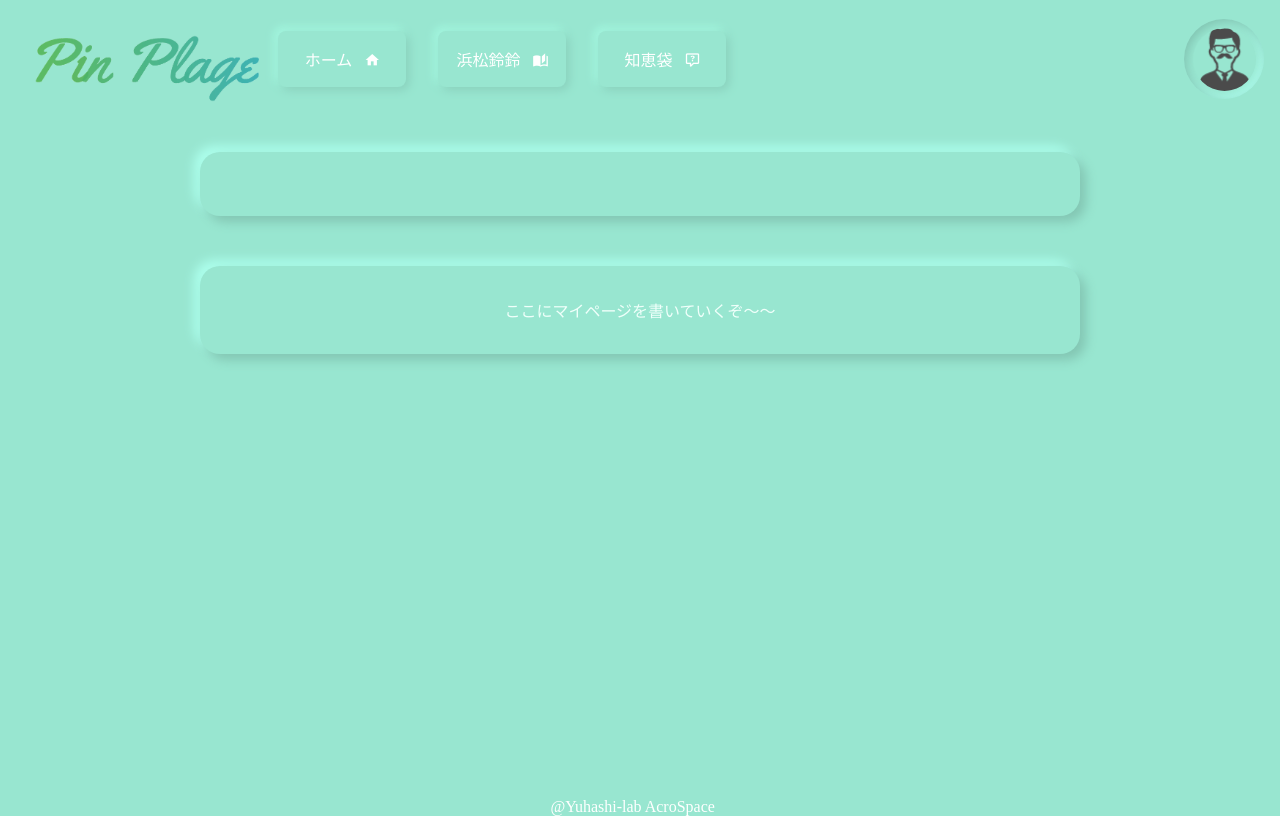
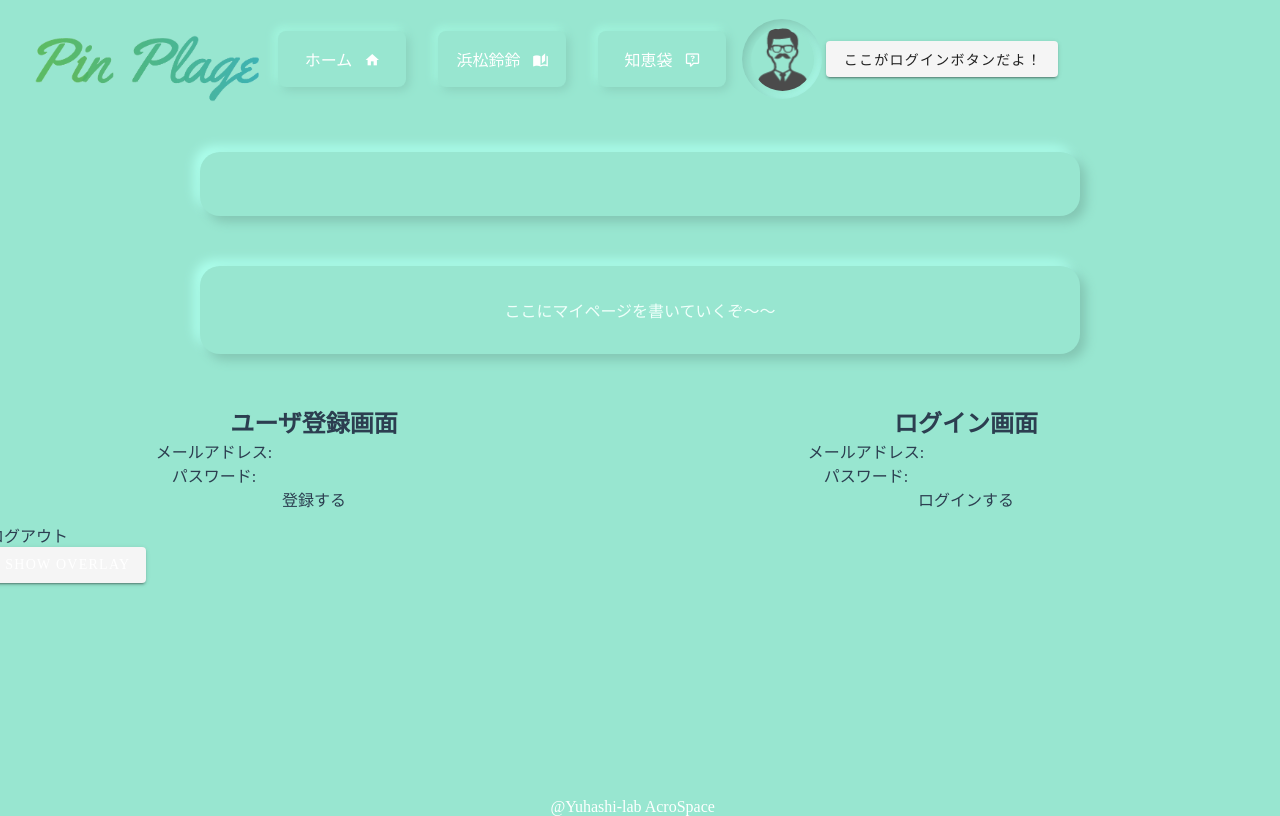
Before and after one commit to takahirokaji/pin_plage_web, a Vue app: page /mypage in a window 1280 px wide. Built offline with nearby package versions, Linux system fonts and the light colour scheme; no server answers; the database is empty.

Commit message:
ログインボタンを製作しました。細かい調整が終わってないので間に合いそうであればもう少し調整していきます

```diff
--- a/src/components/Header.vue
+++ b/src/components/Header.vue
@@ -9,12 +9,79 @@
     <div class="mypage">
       <router-link to="/mypage"><iconbtn :link='iconInfo.link' /></router-link>
     </div>
+        <v-row justify="center">
+    <v-col cols="12">
+      <v-row align="center">
+        <v-btn
+          class="mt-12"
+          color="black"
+          @click="loginAndLogout"
+        >
+          ここがログインボタンだよ！
+        </v-btn>
+
+        <v-overlay
+          :value="overlay"
+          :z-index="zIndex"
+        >
+          <v-card
+            class="mx-auto"
+            width="150%"
+            color="#00CC99"
+            outlined
+          >
+          <div class="inCard">
+            <h2>ログイン画面</h2><br>
+              <v-form>
+                <v-container>
+                  <v-row>
+                      <v-text-field
+                        v-model = "loginEmail"
+                        label="loginEmail"
+                      ></v-text-field>
+                  </v-row>
+                </v-container>
+              </v-form>
+              <v-form>
+                <v-container>
+                  <v-row>
+                      <v-text-field
+                        :append-icon="show1 ? 'mdi-eye' : 'mdi-eye-off'"
+                        v-bind:type="show1 ? 'text' : 'password'"
+                        @click:append="show1 = !show1"
+                        v-model ="loginPassword"
+                        label="Password"
+                      ></v-text-field>
+                  </v-row>
+                </v-container>
+              </v-form>
+          </div>
+          </v-card>
+          <br>
+          <v-btn
+            color="primary"
+            @click="loginUser"
+          >
+            ログイン
+          </v-btn>
+          <br><br>
+          <v-btn
+            color="primary"
+            @click="overlay = false"
+          >
+            キャンセル
+          </v-btn>
+        </v-overlay>
+      </v-row>
+    </v-col>
+  </v-row>
     </nav>
 </template>
 
 <script>
 import Button from '@/components/button.vue'
 import iconbtn from '@/components/Atom/iconbtn.vue'
+import firebase from '@/firebase/firebase.js';
 export default {
     data(){
         return{
@@ -23,8 +90,53 @@ export default {
                 {name: '浜松鈴鈴',link:'/rinrin',icon:'mdi-book-open-page-variant'},
                 {name: '知恵袋',link:'/Chiebukuro',icon:'mdi-comment-question-outline'},
             ],
-            iconInfo:{link:'/mypage'}
+            iconInfo:{link:'/mypage'},
+            loginEmail: '',
+            loginPassword: '',
+            authenticatedUser: '',
+            absolute: false,
+            opacity: 0.3,
+            overlay: false,
+            zIndex: 200,
+            loginStatus:false,
         }
+    },
+    methods:{
+      loginAndLogout(){
+        if(this.loginStatus == true){
+          this.logoutUser();
+        }else{
+          this.overlay = true;
+        }
+      },
+    logoutUser(){
+      if(confirm("ログアウトしますか？")==true){
+        firebase.auth().signOut();
+        alert("ログアウトしました");
+        this.loginStatus = false;
+      }
+    },
+    loginUser(){
+      console.log(this.loginEmail);
+      // console.log(this.loginPassword);
+      firebase
+        .auth()
+        .signInWithEmailAndPassword(this.loginEmail, this.loginPassword)
+        .then(async () => {
+          this.$store.state.email = this.loginEmail;
+          console.log(this.$store.state.email);
+          this.overlay = false;
+          alert("ログインに成功しました。");
+        })
+        .catch(function(error) {
+          // Handle Errors here.
+          var errorCode = error.code;
+          var errorMessage = error.message;
+          console.log(errorCode);
+          console.log(errorMessage);
+          console.log("aaa");
+        });
+      }
     },
     components:{
         Button,
@@ -34,7 +146,20 @@ export default {
       pushPage(str){
         this.$router.push({name: str})
       }
-    }
+    },
+    mounted(){
+      firebase.auth().onAuthStateChanged((user) => {
+        if (user) {
+          console.log('login');
+          this.authenticatedUser = true;
+          this.loginStatus = true;
+        } else {
+          console.log('logout');
+          this.authenticatedUser = false;
+          this.loginStatus = false;
+        }
+      });
+  }
 }
 </script>
 <style scoped>
@@ -59,4 +184,8 @@ export default {
   margin-left: auto;
   margin-right: 1rem;
 }
+.inCard{
+  padding:20px 20px;
+  font-size: large;
+}
 </style>
--- a/src/store/index.js
+++ b/src/store/index.js
@@ -5,6 +5,7 @@ Vue.use(Vuex)
 
 export default new Vuex.Store({
   state: {
+    email:'',
   },
   mutations: {
   },
--- a/src/views/MyPage.vue
+++ b/src/views/MyPage.vue
@@ -2,23 +2,173 @@
   <div class="mypage">
     <newmoCard :msg="userName"/>
     <newmoCard :msg="cardmsg"/>
+
+  <div class="row">
+      <div class="col-sm-6">
+          <h2>ユーザ登録画面</h2>
+          <form @submit.prevent="registerUser">
+              <div class="form-group">
+                  <label for="email">メールアドレス:</label>
+                  <input type="email" class="form-control" id="email" v-model="email">
+              </div>
+              <div class="form-group">
+                <label for="password">パスワード:</label>
+                <input type="password" class="form-control" id="password" v-model="password">
+              </div>
+              <button type="submit" class="btn btn-info">登録する</button>
+          </form>
+      </div>
+      <div class="col-sm-6">
+          <h2>ログイン画面</h2>
+          <form @submit.prevent="loginUser">
+              <div class="form-group">
+                  <label for="loginEmail">メールアドレス:</label>
+                  <input type="loginEmail" class="form-control" id="loginEmail" v-model="loginEmail">
+              </div>
+              <div class="form-group">
+                <label for="loginPassword">パスワード:</label>
+                <input type="password" class="form-control" id="loginPassword" v-model="loginPassword">
+              </div>
+              <button type="submit" class="btn btn-info">ログインする</button>
+          </form>
+      </div>
+
+  <button class="btn btn-primary mb-3" @click="logoutUser">ログアウト</button>
+  </div>
+    <v-row justify="center">
+    <v-col cols="12">
+      <v-row align="center">
+        <v-btn
+          class="mt-12"
+          color="primary"
+          @click="overlay = !overlay"
+        >
+          Show Overlay
+        </v-btn>
+
+        <v-overlay
+          :value="overlay"
+          :z-index="zIndex"
+        >
+          <v-card
+            class="mx-auto"
+            width="150%"
+            color="#00CC99"
+            outlined
+          >
+          <div class="inCard">
+            <h2>ログイン画面</h2><br>
+              <v-form>
+                <v-container>
+                  <v-row>
+                      <v-text-field
+                        v-model = "loginEmail"
+                        label="loginEmail"
+                      ></v-text-field>
+                  </v-row>
+                </v-container>
+              </v-form>
+              <v-form>
+                <v-container>
+                  <v-row>
+                      <v-text-field
+                        :append-icon="show1 ? 'mdi-eye' : 'mdi-eye-off'"
+                        :type="show1 ? 'text' : 'password'"
+                        @click:append="show1 = !show1"
+                        v-model ="loginPassword"
+                        label="Password"
+                      ></v-text-field>
+                  </v-row>
+                </v-container>
+              </v-form>
+          </div>
+          </v-card>
+          <br>
+          <v-btn
+            color="primary"
+            @click="loginUser"
+          >
+            ログイン
+          </v-btn>
+          <br><br>
+          <v-btn
+            color="primary"
+            @click="overlay = false"
+          >
+            キャンセル
+          </v-btn>
+        </v-overlay>
+      </v-row>
+    </v-col>
+  </v-row>
   </div>
 </template>
+
+
 
 <script>
 import newmoCard from '@/components/newmoCard.vue';
 import firebase from '@/firebase/firebase.js';
+
 export default {
-  name: 'mypage',
   data(){
     return{
+      name: 'mypage',
       cardmsg : "ここにマイページを書いていくぞ～～",
-      userName: ""
+      email: '',
+      password: '',
+      loginEmail: '',
+      loginPassword: '',
+      authenticatedUser: '',
+      absolute: false,
+      opacity: 0.3,
+      overlay: false,
+      zIndex: 200,
     }
   },
   components: {
     newmoCard
   },
+  methods:{
+    registerUser(){
+      //if(this.email == /^[a-zA-Z0-9.!#$%&'*+/=?^_`{|}~-]+@(s.)?(inf.)?shizuoka.ac.jp|yuhashi.laboratory@gmail.com/){
+      firebase.auth().createUserWithEmailAndPassword(this.email, this.password).catch(function(error) {
+        // Handle Errors here.
+        var errorCode = error.code;
+        var errorMessage = error.message;
+        console.log(errorCode);
+        console.log(errorMessage);
+        });
+      // }else{
+      //   alert("静大ドメインを使用してください");
+      // }
+    },
+    logoutUser(){
+      firebase.auth().signOut();
+      alert("ログアウトしました");
+    },
+    loginUser(){
+      console.log(this.loginEmail);
+      // console.log(this.loginPassword);
+      firebase
+        .auth()
+        .signInWithEmailAndPassword(this.loginEmail, this.loginPassword)
+        .then(async () => {
+          this.$store.state.email = this.loginEmail;
+          console.log(this.$store.state.email);
+          alert("ログインに成功しました。");
+          this.overlay = false;
+        })
+        .catch(function(error) {
+          // Handle Errors here.
+          var errorCode = error.code;
+          var errorMessage = error.message;
+          console.log(errorCode);
+          console.log(errorMessage);
+          console.log("aaa");
+        });
+      }
+    },
   created(){
   const that = this;
   const getUserData = firebase.firestore().collection("userData");
@@ -32,6 +182,24 @@ export default {
     .catch(function(error) {
       console.log(error);
     });
-}
+  },
+    mounted(){
+    firebase.auth().onAuthStateChanged((user) => {
+      if (user) {
+        console.log('login');
+        this.authenticatedUser = true;
+      } else {
+        console.log('logout');
+        this.authenticatedUser = false;
+      }
+    });
+  }
 }
 </script>
+
+<style scoped>
+.inCard{
+  padding:20px 20px;
+  font-size: large;
+}
+</style>
```
